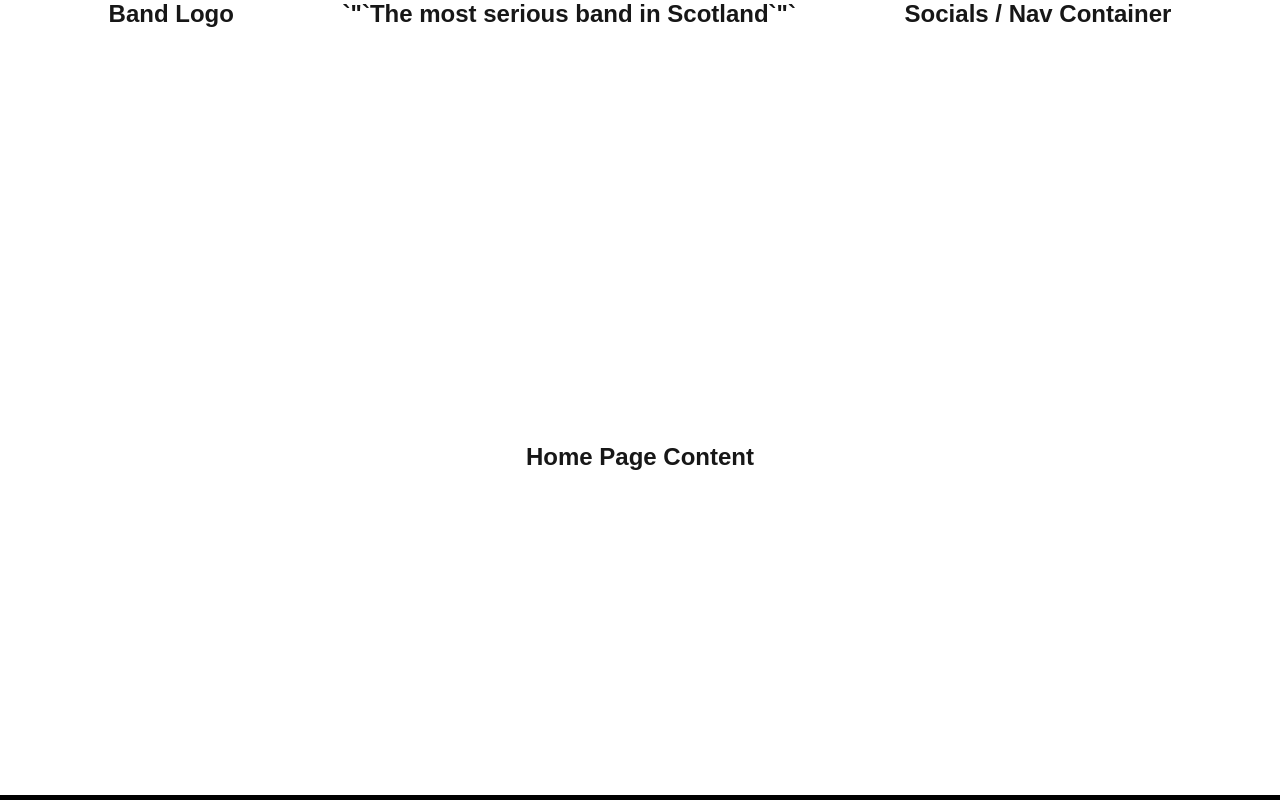
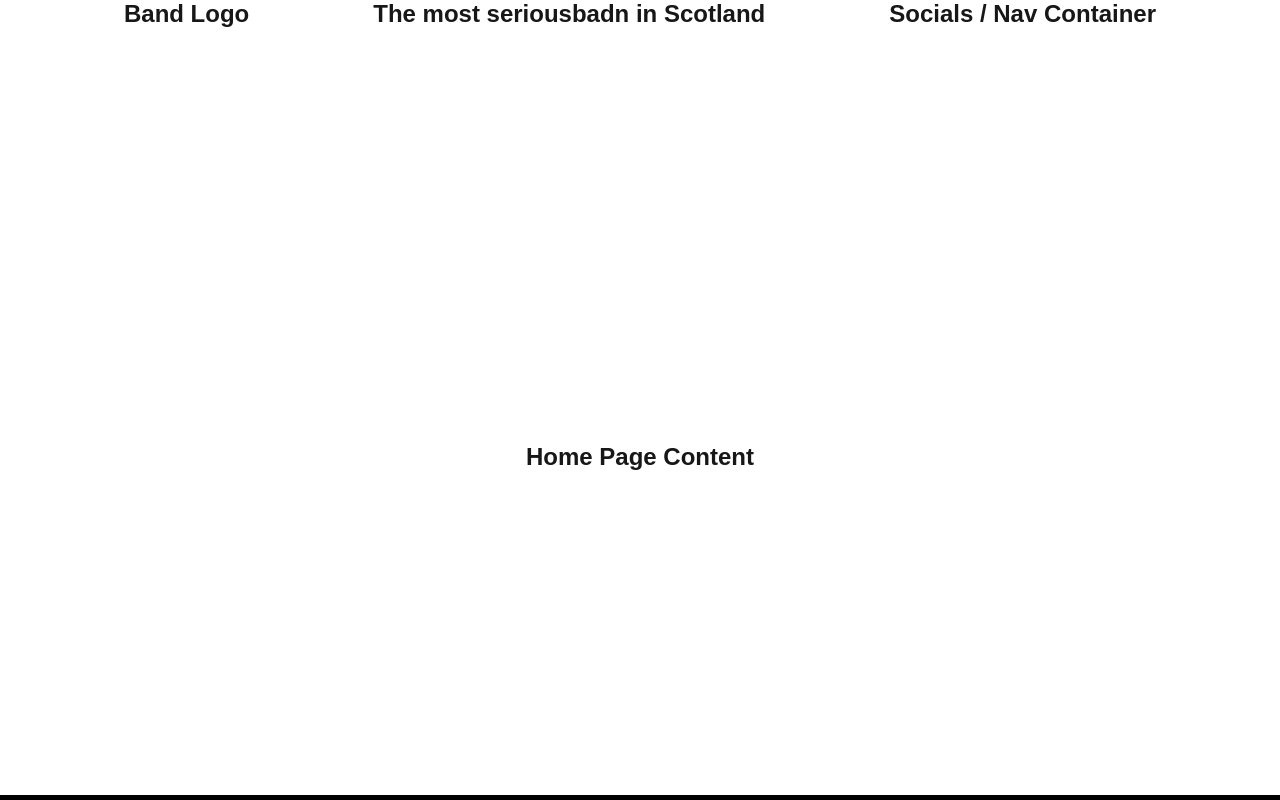
Before and after one commit to Mik20393/the-bojangles-web-app, a Next.js app: page / in a window 1280 px wide. Shown: the top 800 px of the page. Built offline with nearby package versions, Linux system fonts and the light colour scheme.

Commit message:
Removing quote marks for now

```diff
--- a/src/app/page.js
+++ b/src/app/page.js
@@ -11,7 +11,7 @@ export default function Home() {
             <h1>Band Logo</h1>
           </div>
           <div className={styles.sectionTitleItem}>
-            <h1>`"`The most serious band in Scotland`"`</h1>
+            <h1>The most seriousbadn in Scotland</h1>
           </div>
           <div className={styles.sectionTitleItem}>
             <h1>Socials / Nav Container</h1>
```
